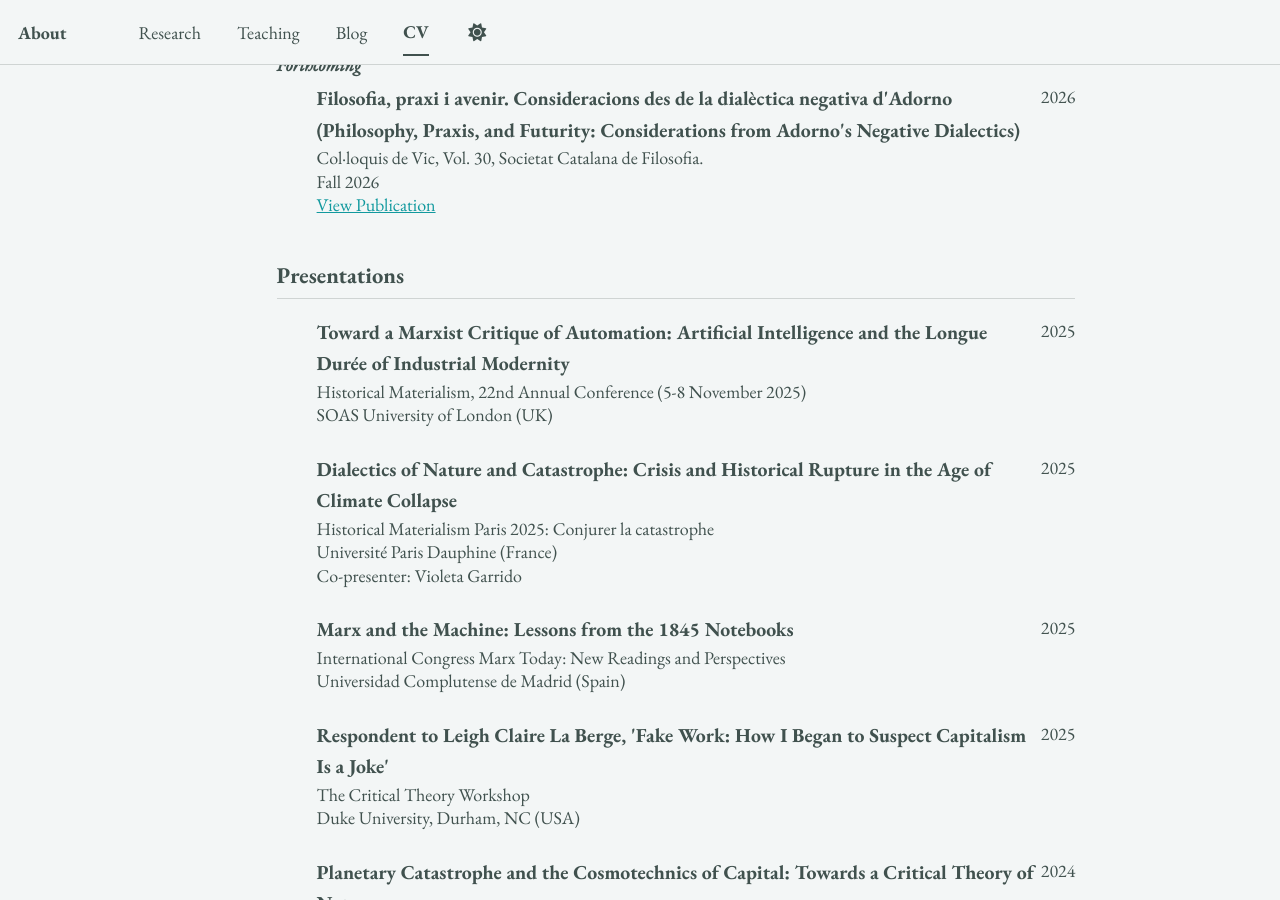
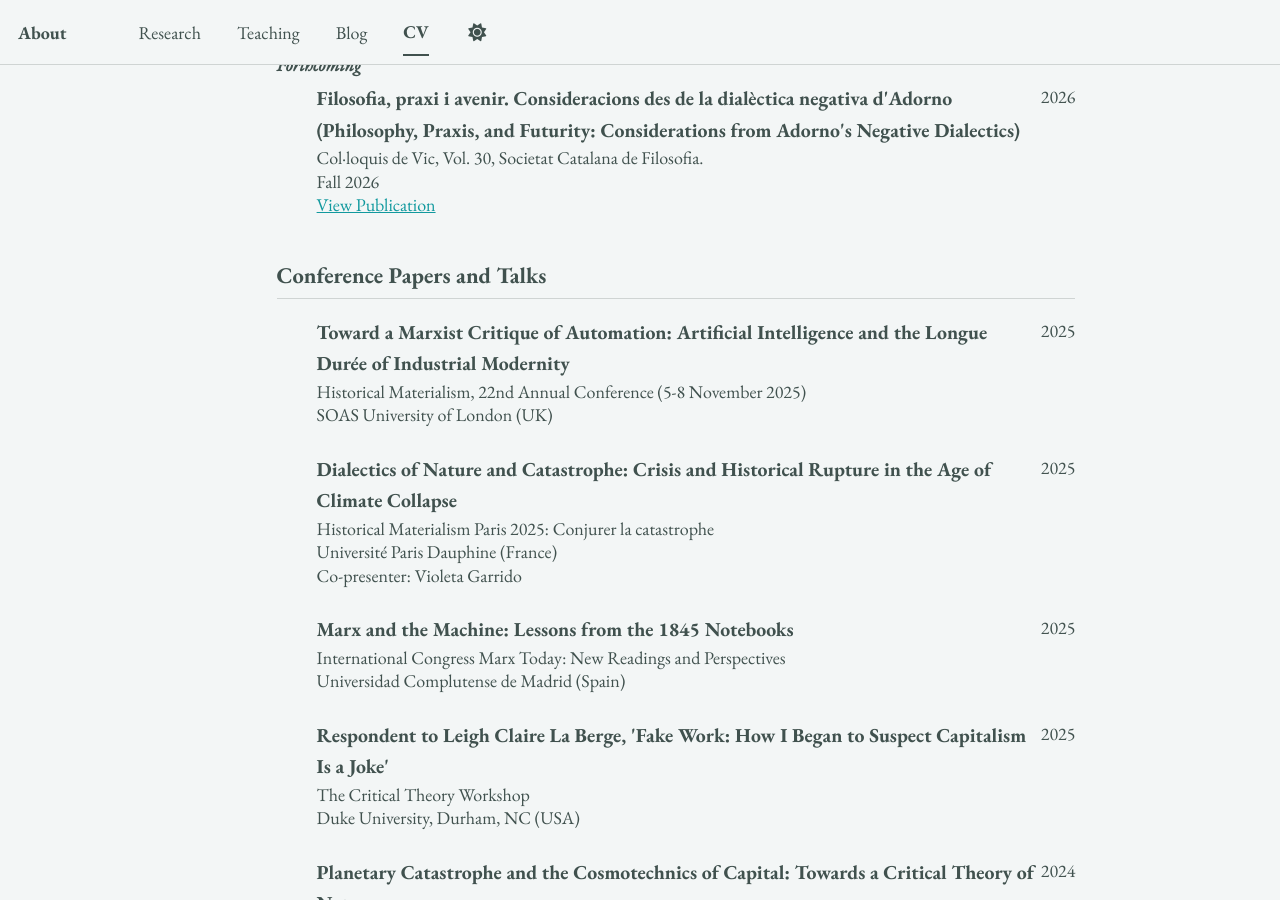
Before and after one commit to epujol90/epujol90.github.io, a Jekyll site: the page built from _pages/cv-json.md, in a window 1280 px wide and 900 px high, scrolled down 1412 px. Built offline with Jekyll 4.4.1, drawn with Linux system fonts in a browser that asks for light colours; a script bundle is joined from its source files by our own code; library files that are not in the unit come from our copies.

Commit message:
Update cv-template.html

```diff
--- a/_includes/cv-template.html
+++ b/_includes/cv-template.html
@@ -235,7 +235,7 @@
   {% if cv.presentations.size > 0 %}
   <!-- Presentations/Talks -->
   <div class="cv-section">
-    <h2>Presentations</h2>
+    <h2>Conference Papers and Talks</h2>
     <ul class="cv-list">
       {% for talk in cv.presentations %}
       <li class="cv-item">
```
